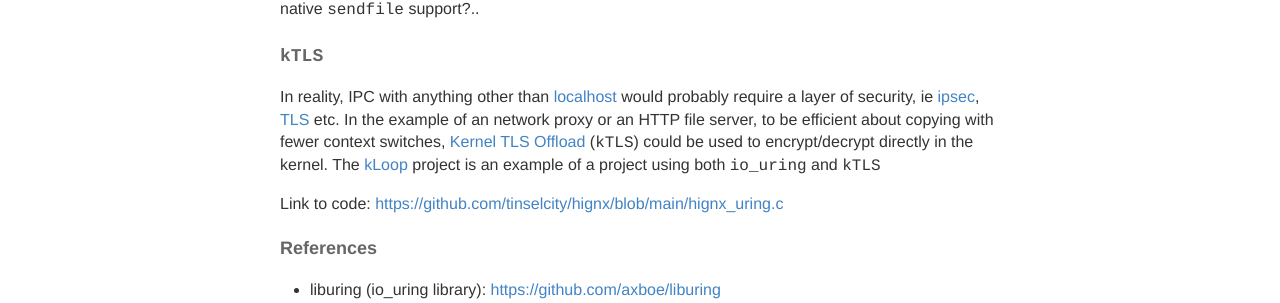
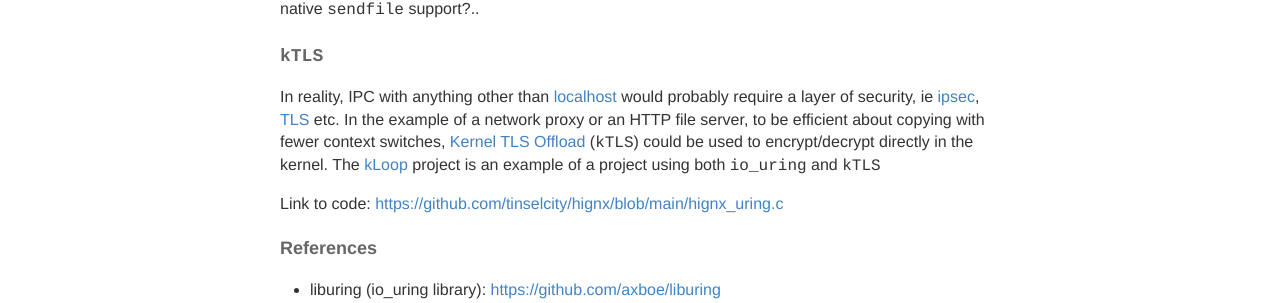
Before and after one commit to tinselcity/tinselcity.github.io, a Jekyll site: the page built from _posts/2023-4-24-Sendfile-W-Iouring.md, in a window 1280 px wide and 900 px high, scrolled down 2311 px. Shown: the part 264-567 px from the top of the window. Built offline with Jekyll 4.4.1, drawn with Linux system fonts in a browser that asks for light colours.

Commit message:
cleanup.

```diff
--- a/_posts/2023-4-24-Sendfile-W-Iouring.md
+++ b/_posts/2023-4-24-Sendfile-W-Iouring.md
@@ -83,7 +83,7 @@ The HTTP server example above _almost_ avoids calling syscalls directly with the
 
 #### `kTLS`
 
-In reality, IPC with anything other than [localhost](https://en.wikipedia.org/wiki/Localhost) would probably require a layer of security, ie [ipsec](https://en.wikipedia.org/wiki/IPsec), [TLS](https://en.wikipedia.org/wiki/Transport_Layer_Security) etc.  In the example of an network proxy or an HTTP file server, to be efficient about copying with fewer context switches, [Kernel TLS Offload](https://docs.kernel.org/networking/tls-offload.html) (`kTLS`) could be used to encrypt/decrypt directly in the kernel.   The [kLoop](https://github.com/fantix/kloop) project is an example of a project using both `io_uring` and `kTLS`
+In reality, IPC with anything other than [localhost](https://en.wikipedia.org/wiki/Localhost) would probably require a layer of security, ie [ipsec](https://en.wikipedia.org/wiki/IPsec), [TLS](https://en.wikipedia.org/wiki/Transport_Layer_Security) etc.  In the example of a network proxy or an HTTP file server, to be efficient about copying with fewer context switches, [Kernel TLS Offload](https://docs.kernel.org/networking/tls-offload.html) (`kTLS`) could be used to encrypt/decrypt directly in the kernel.   The [kLoop](https://github.com/fantix/kloop) project is an example of a project using both `io_uring` and `kTLS`
 
 Link to code:
 [https://github.com/tinselcity/hignx/blob/main/hignx_uring.c](https://github.com/tinselcity/hignx/blob/main/hignx_uring.c)
```
Also changed, not shown: other parts of _posts/2023-4-24-Sendfile-W-Iouring.md (+1 -1 lines).
